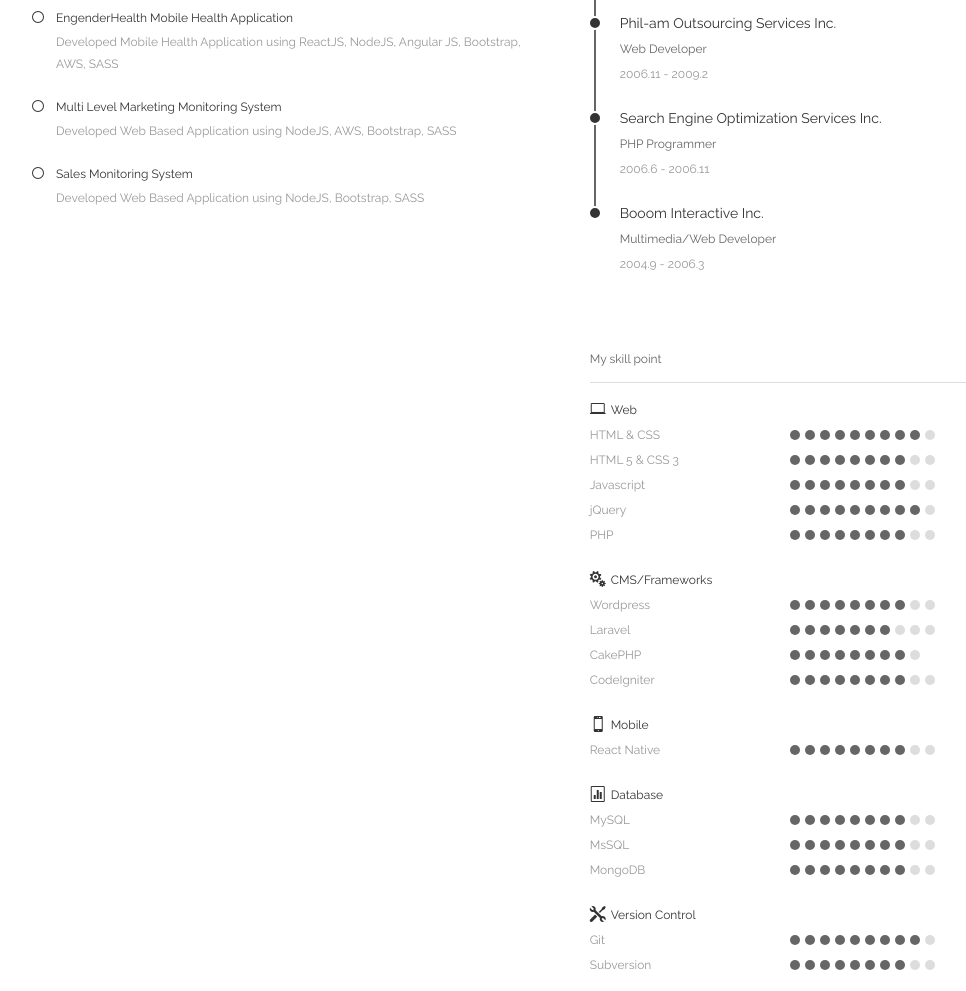
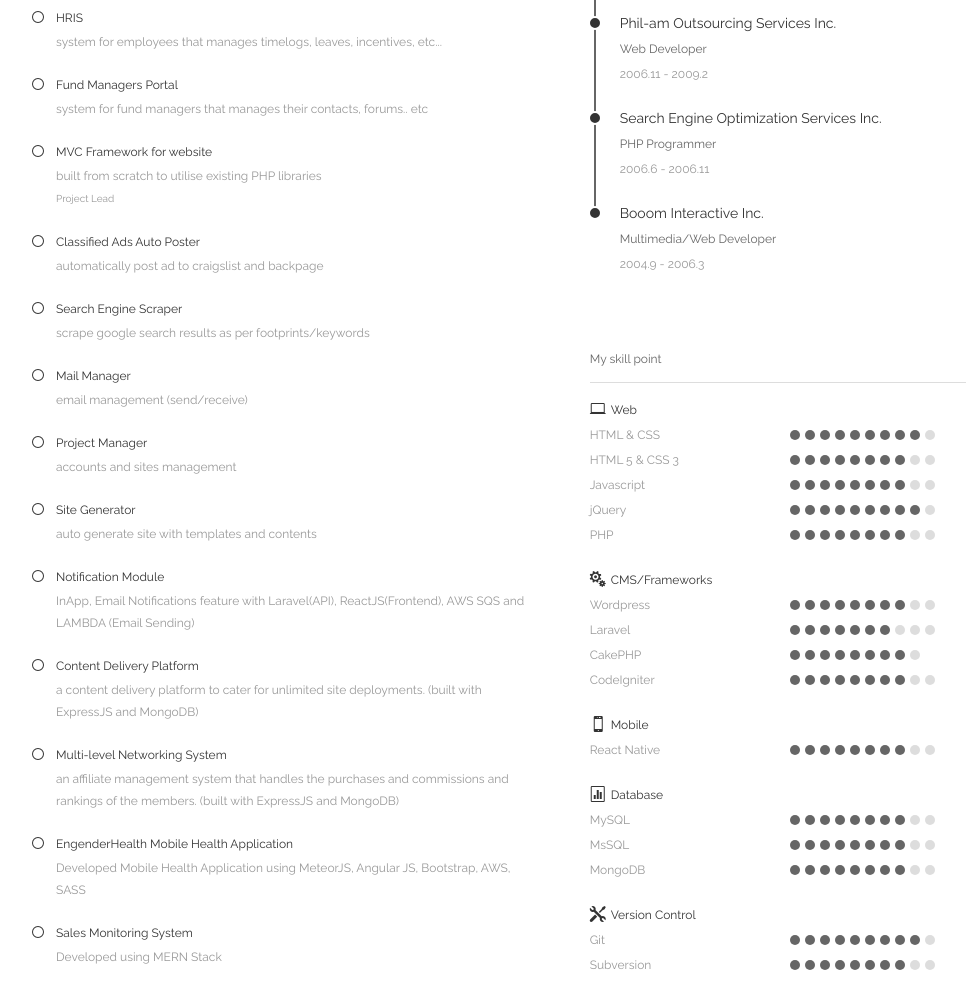
Before and after one commit to roelabasa/roelabasa.github.io, a plain HTML site: page index.html in a window 1280 px wide. Shown: the part 820-1811 px from the top of the page, without its empty margins (82-1048 px from the left). Drawn offline with Linux system fonts and the light colour scheme.

Commit message:
Add files via upload

```diff
--- a/index.html
+++ b/index.html
@@ -63,20 +63,81 @@
                         <ul>
                             <li class="clearfix">
                                 <div class="con">
-                                    <h3><i aria-hidden="true" data-icon="&#x5b;"></i>EngenderHealth Mobile Health Application</h3>
-                                    <p>Developed Mobile Health Application using ReactJS, NodeJS, Angular JS, Bootstrap, AWS, SASS</p>
+                                    <h3><i aria-hidden="true" data-icon="&#x5b;"></i>HRIS</h3>
+                                    <p>system for employees that manages timelogs, leaves, incentives, etc...</p>
                                 </div>
                             </li>
                             <li class="clearfix">
                                 <div class="con">
-                                    <h3><i aria-hidden="true" data-icon="&#x5b;"></i>Multi Level Marketing Monitoring System</h3>
-                                    <p>Developed Web Based Application using NodeJS, AWS, Bootstrap, SASS </p>
+                                    <h3><i aria-hidden="true" data-icon="&#x5b;"></i>Fund Managers Portal</h3>
+                                    <p>system for fund managers that manages their contacts, forums.. etc</p>
+                                </div>
+                            </li>
+                            <li class="clearfix">
+                                <div class="con">
+                                    <h3><i aria-hidden="true" data-icon="&#x5b;"></i>MVC Framework for website</h3>
+                                    <p>built from scratch to utilise existing PHP libraries <br/><small>Project Lead</small></p>
+
+                                </div>
+                            </li>
+                            <li class="clearfix">
+                                <div class="con">
+                                    <h3><i aria-hidden="true" data-icon="&#x5b;"></i>Classified Ads Auto Poster</h3>
+                                    <p>automatically post ad to craigslist and backpage</p>
+                                </div>
+                            </li>
+                            <li class="clearfix">
+                                <div class="con">
+                                    <h3><i aria-hidden="true" data-icon="&#x5b;"></i>Search Engine Scraper</h3>
+                                    <p>scrape google search results as per footprints/keywords</p>
+                                </div>
+                            </li>
+                            <li class="clearfix">
+                                <div class="con">
+                                    <h3><i aria-hidden="true" data-icon="&#x5b;"></i>Mail Manager</h3>
+                                    <p>email management (send/receive)</p>
+                                </div>
+                            </li>
+                            <li class="clearfix">
+                                <div class="con">
+                                    <h3><i aria-hidden="true" data-icon="&#x5b;"></i>Project Manager</h3>
+                                    <p>accounts and sites management</p>
+                                </div>
+                            </li>
+                            <li class="clearfix">
+                                <div class="con">
+                                    <h3><i aria-hidden="true" data-icon="&#x5b;"></i>Site Generator</h3>
+                                    <p>auto generate site with templates and contents</p>
+                                </div>
+                            </li>
+                            <li class="clearfix">
+                                <div class="con">
+                                    <h3><i aria-hidden="true" data-icon="&#x5b;"></i>Notification Module</h3>
+                                    <p>InApp, Email Notifications feature with Laravel(API), ReactJS(Frontend), AWS SQS and LAMBDA (Email Sending)</p>
+                                </div>
+                            </li>
+                            <li class="clearfix">
+                                <div class="con">
+                                    <h3><i aria-hidden="true" data-icon="&#x5b;"></i>Content Delivery Platform </h3>
+                                    <p>a content delivery platform to cater for unlimited site deployments. (built with ExpressJS and MongoDB)</p>
+                                </div>
+                            </li>
+                            <li class="clearfix">
+                                <div class="con">
+                                    <h3><i aria-hidden="true" data-icon="&#x5b;"></i>Multi-level Networking System</h3>
+                                    <p>an affiliate management system that handles the purchases and commissions and rankings of the members.  (built with ExpressJS and MongoDB)</p>
+                                </div>
+                            </li>
+                            <li class="clearfix">
+                                <div class="con">
+                                    <h3><i aria-hidden="true" data-icon="&#x5b;"></i>EngenderHealth Mobile Health Application</h3>
+                                    <p>Developed Mobile Health Application using MeteorJS, Angular JS, Bootstrap, AWS, SASS</p>
                                 </div>
                             </li>
                             <li class="clearfix">
                                 <div class="con">
                                     <h3><i aria-hidden="true" data-icon="&#x5b;"></i>Sales Monitoring System</h3>
-                                    <p>Developed Web Based Application using NodeJS, Bootstrap, SASS </p>
+                                    <p>Developed using MERN Stack</p>
                                 </div>
                             </li>
                         </ul>
```
